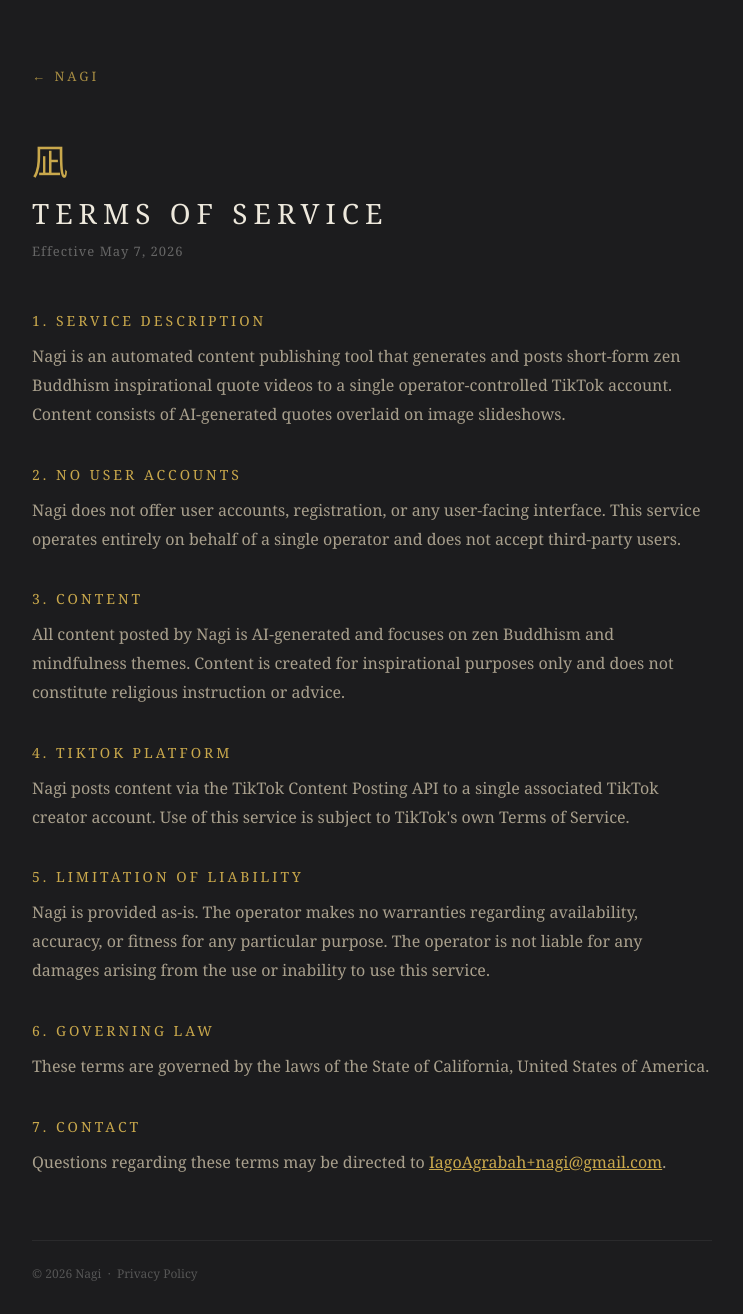
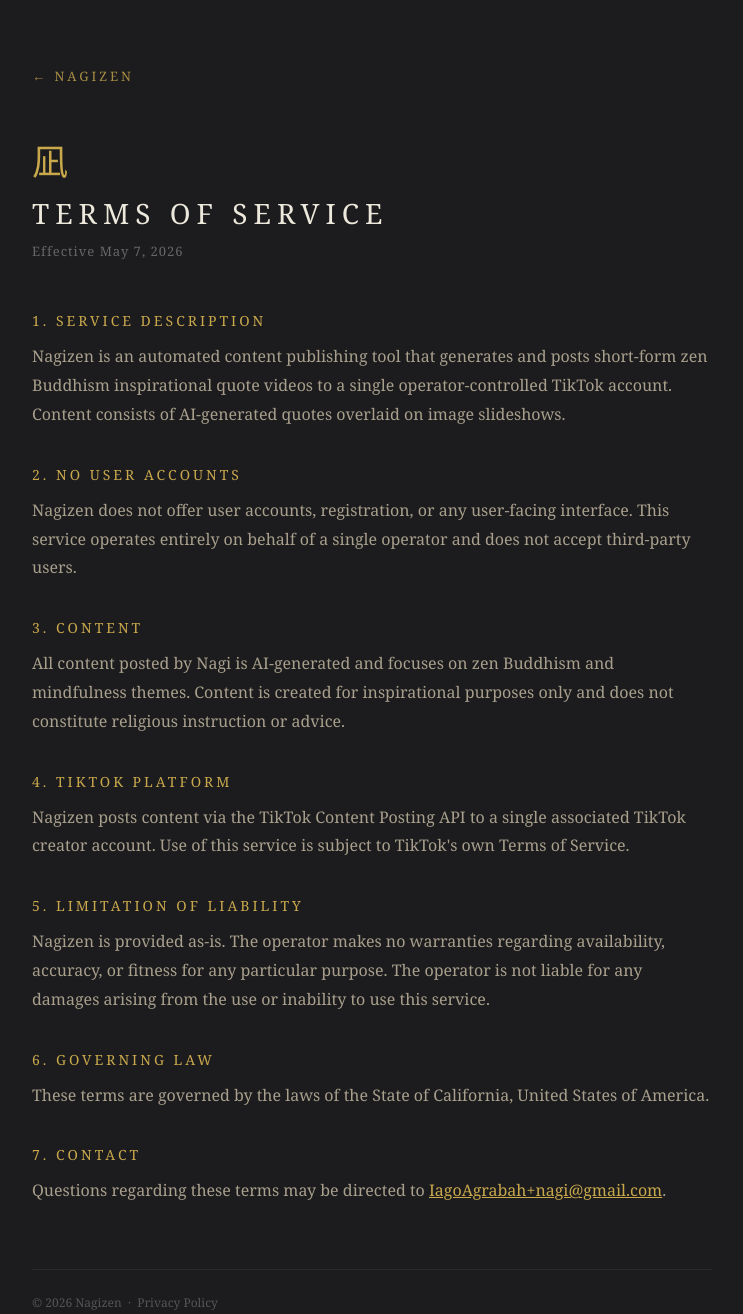
Before and after one commit to Gr3yR0n1n/nagi, a plain HTML site: page terms.html in a window 1280 px wide. Shown: the whole page, without its empty margins (268-1011 px from the left). Drawn offline with Linux system fonts and the light colour scheme.

Commit message:
fix: rename Nagi → Nagizen in terms of service

```diff
--- a/terms.html
+++ b/terms.html
@@ -3,7 +3,7 @@
 <head>
   <meta charset="UTF-8">
   <meta name="viewport" content="width=device-width, initial-scale=1.0">
-  <title>Terms of Service — Nagi</title>
+  <title>Terms of Service — Nagizen</title>
   <style>
     * { margin: 0; padding: 0; box-sizing: border-box; }
     body {
@@ -65,25 +65,25 @@
 </head>
 <body>
   <div class="container">
-    <a class="back" href="index.html">← Nagi</a>
+    <a class="back" href="index.html">← Nagizen</a>
     <div class="kanji">凪</div>
     <h1>Terms of Service</h1>
     <p class="effective">Effective May 7, 2026</p>
 
     <h2>1. Service Description</h2>
-    <p>Nagi is an automated content publishing tool that generates and posts short-form zen Buddhism inspirational quote videos to a single operator-controlled TikTok account. Content consists of AI-generated quotes overlaid on image slideshows.</p>
+    <p>Nagizen is an automated content publishing tool that generates and posts short-form zen Buddhism inspirational quote videos to a single operator-controlled TikTok account. Content consists of AI-generated quotes overlaid on image slideshows.</p>
 
     <h2>2. No User Accounts</h2>
-    <p>Nagi does not offer user accounts, registration, or any user-facing interface. This service operates entirely on behalf of a single operator and does not accept third-party users.</p>
+    <p>Nagizen does not offer user accounts, registration, or any user-facing interface. This service operates entirely on behalf of a single operator and does not accept third-party users.</p>
 
     <h2>3. Content</h2>
     <p>All content posted by Nagi is AI-generated and focuses on zen Buddhism and mindfulness themes. Content is created for inspirational purposes only and does not constitute religious instruction or advice.</p>
 
     <h2>4. TikTok Platform</h2>
-    <p>Nagi posts content via the TikTok Content Posting API to a single associated TikTok creator account. Use of this service is subject to TikTok's own Terms of Service.</p>
+    <p>Nagizen posts content via the TikTok Content Posting API to a single associated TikTok creator account. Use of this service is subject to TikTok's own Terms of Service.</p>
 
     <h2>5. Limitation of Liability</h2>
-    <p>Nagi is provided as-is. The operator makes no warranties regarding availability, accuracy, or fitness for any particular purpose. The operator is not liable for any damages arising from the use or inability to use this service.</p>
+    <p>Nagizen is provided as-is. The operator makes no warranties regarding availability, accuracy, or fitness for any particular purpose. The operator is not liable for any damages arising from the use or inability to use this service.</p>
 
     <h2>6. Governing Law</h2>
     <p>These terms are governed by the laws of the State of California, United States of America.</p>
@@ -92,7 +92,7 @@
     <p>Questions regarding these terms may be directed to <a href="mailto:IagoAgrabah+nagi@gmail.com" style="color:#C9A84C;">IagoAgrabah+nagi@gmail.com</a>.</p>
 
     <footer>
-      &copy; 2026 Nagi &nbsp;·&nbsp;
+      &copy; 2026 Nagizen &nbsp;·&nbsp;
       <a href="privacy.html">Privacy Policy</a>
     </footer>
   </div>
```
